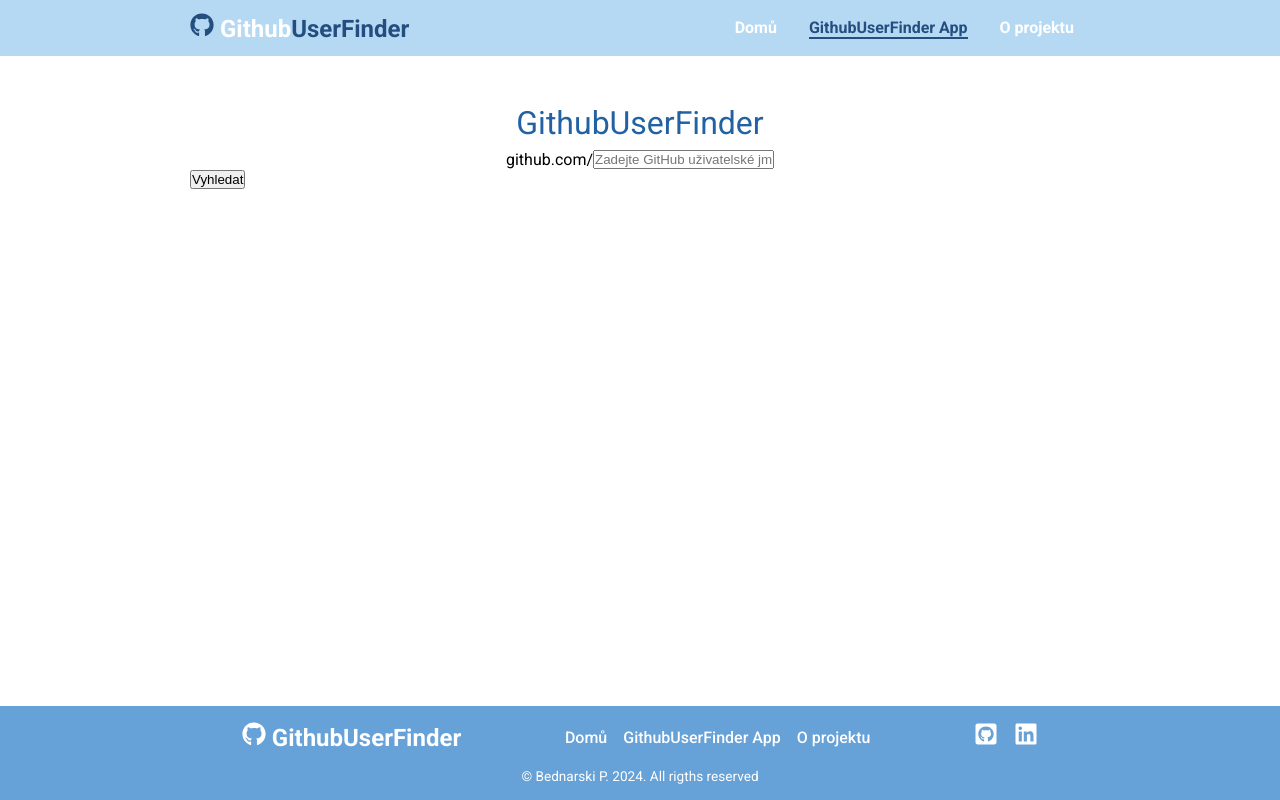
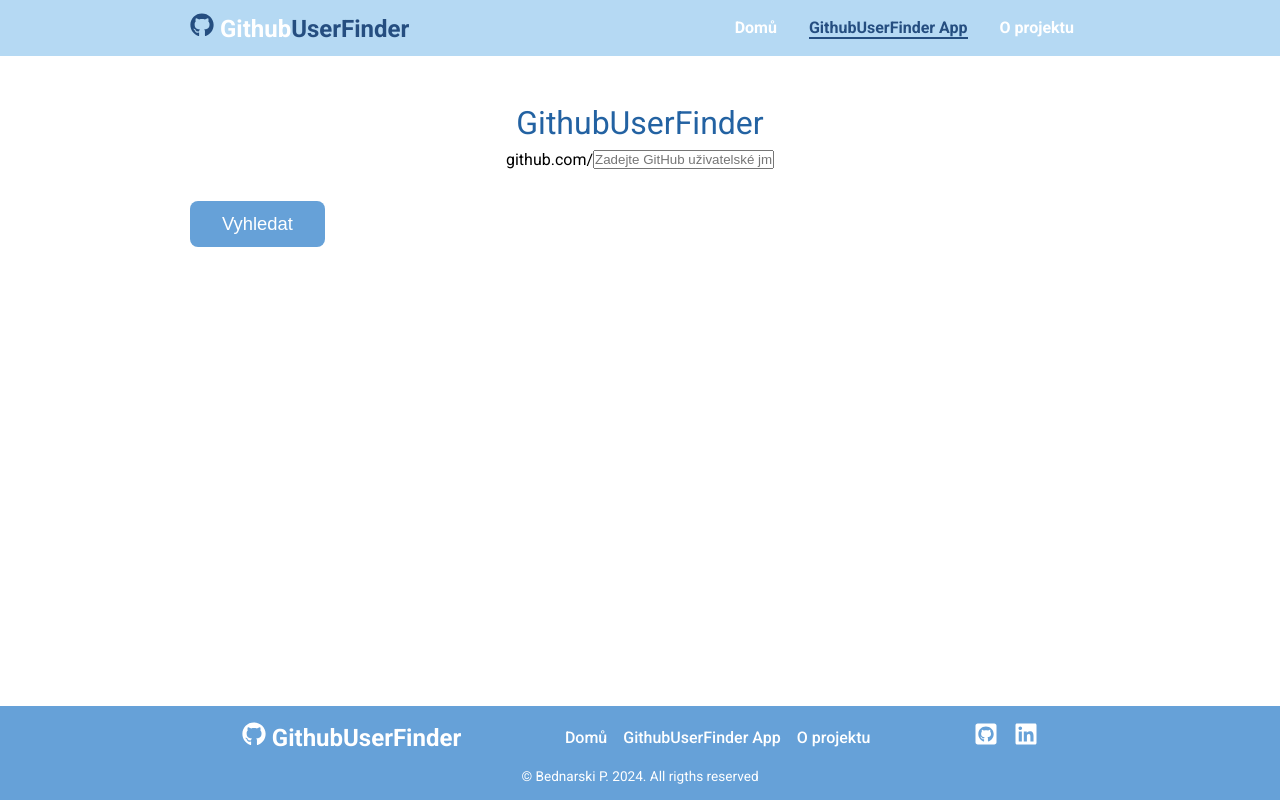
Before and after one commit to pettik/engeto-react-web, a React (Create React App) app: page /github-profiles in a window 1280 px wide. Built offline with nearby package versions, Linux system fonts and the light colour scheme.

Commit message:
Update GitHubFinder.css

```diff
--- a/src/pages/GitHubFinder.css
+++ b/src/pages/GitHubFinder.css
@@ -12,6 +12,24 @@
 .input {
   padding: 0.5rem 1.5rem;
   border-radius: 0.5rem;
+}
+
+.btn__search{
+  background-color: var(--color-primary-400);
+  color: var(--white);
+  padding: 0.75rem 2rem;
+  border-radius: 0.5rem;
+  border: none;
+  outline: none;
+  font-size: 1.15rem;
+  display: inline-block;
+  column-gap: 2rem;
+  transition: background-color 0.2s;
+  cursor: pointer;
+  margin:2rem auto;
+}
+.btn__search:hover {
+  background-color: var(--color-primary-700);
 }
 
 .github__heading__wrapper {
```
